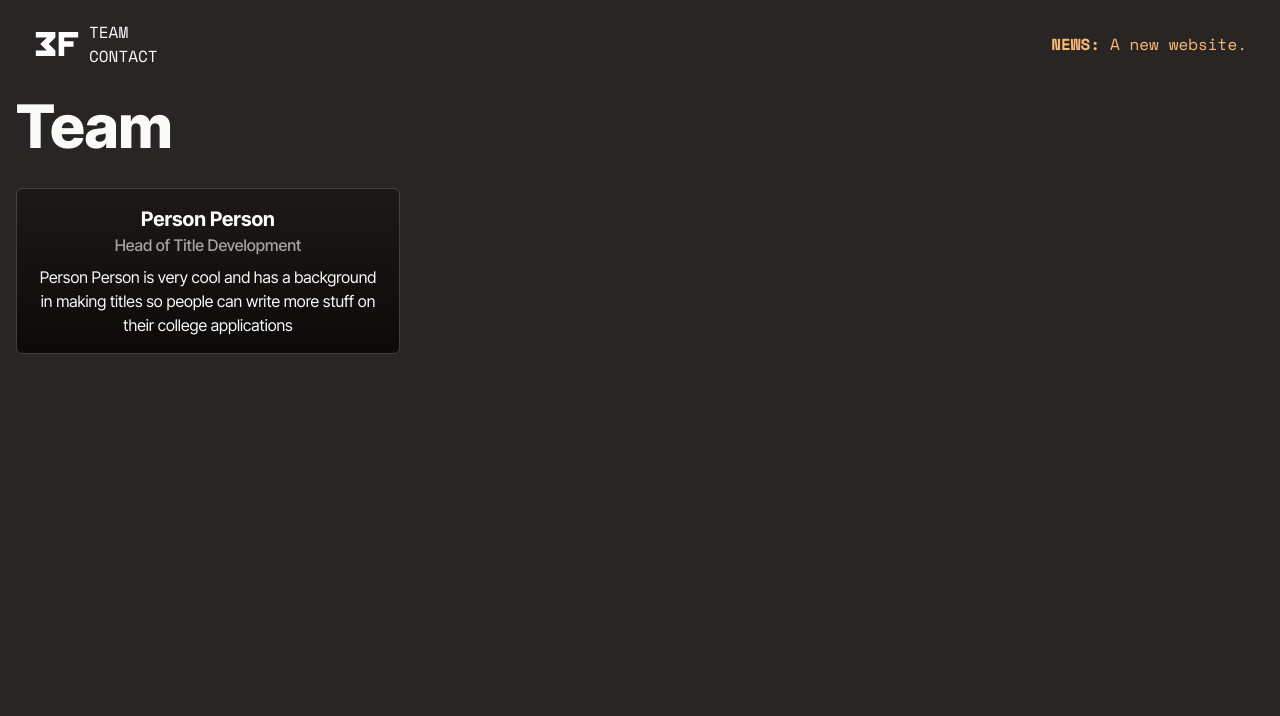
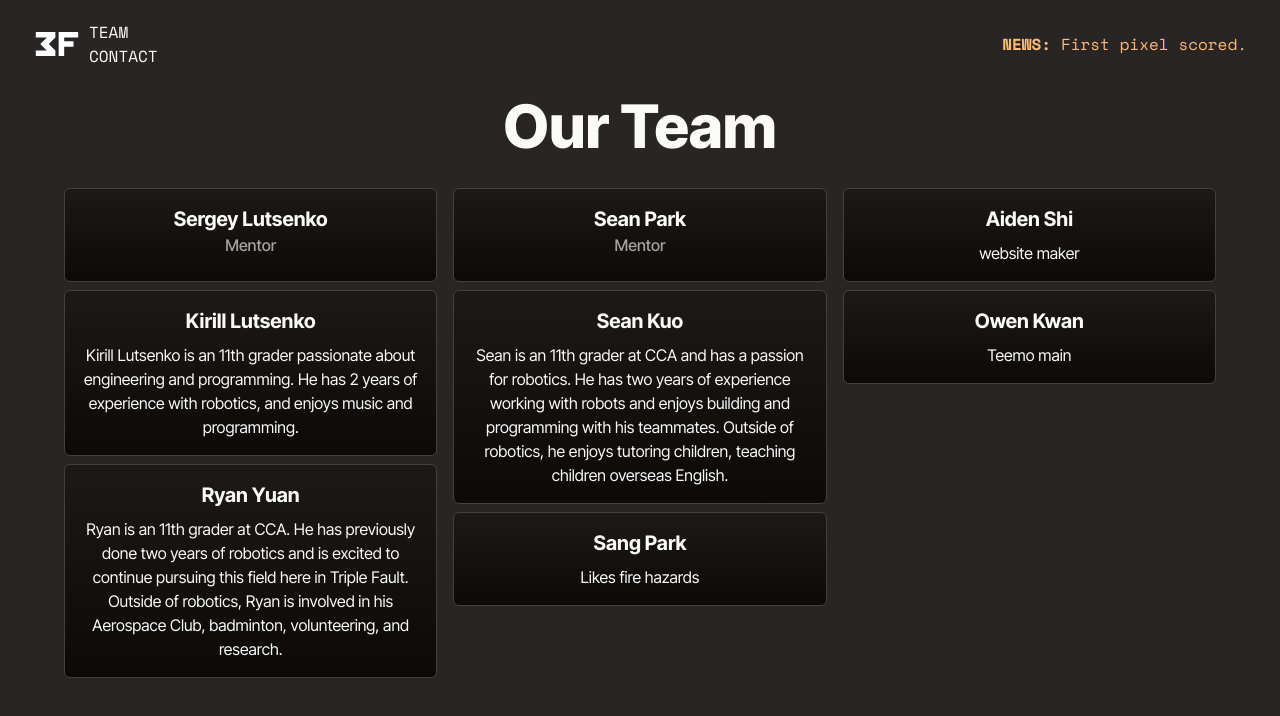
Before and after one commit to TripleFaultRobotics/website, a SvelteKit app: page /team in a window 1280 px wide. Shown: the top 716 px of the page. Built offline with nearby package versions, Linux system fonts and the light colour scheme.

Commit message:
all page updates

```diff
--- a/package.json
+++ b/package.json
@@ -27,6 +27,7 @@
   "type": "module",
   "dependencies": {
     "@studio-freight/lenis": "^1.0.19",
+    "lucide-svelte": "^0.279.0",
     "motion": "^10.16.2"
   }
 }
--- a/src/app.css
+++ b/src/app.css
@@ -1,4 +1,4 @@
- @import url('https://fonts.googleapis.com/css2?family=Inter+Tight:wght@400;500;600;700;800;900&family=Space+Mono:ital,wght@0,400;0,700;1,400&display=swap');
+@import url('https://fonts.googleapis.com/css2?family=Inter+Tight:wght@400;500;600;700;800;900&family=Space+Mono:ital,wght@0,400;0,700;1,400&display=swap');
 @tailwind base;
 @tailwind components;
 @tailwind utilities;
--- a/src/routes/+layout.svelte
+++ b/src/routes/+layout.svelte
@@ -27,7 +27,7 @@
       <li><a href="{base}/team" class="hover:underline hover:opacity-75"><HoverDecryptText content="TEAM"/></a></li>
       <li><a href="{base}/contact" class="hover:underline hover:opacity-75"><HoverDecryptText content="CONTACT"/></a></li>
     </ul>
-    <a class="ml-auto font-mono text-orange-300 hover:underline hover:opacity-75" href="{base}/timeline"><span class="font-bold">NEWS:</span> A new website.</a>
+    <a class="ml-auto font-mono text-orange-300 hover:underline hover:opacity-75" href="{base}/timeline"><span class="font-bold">NEWS:</span> First pixel scored.</a>
   </nav>
 </header>
 
--- a/src/routes/contact/+page.svelte
+++ b/src/routes/contact/+page.svelte
@@ -1,9 +1,11 @@
 <script>
-    import Card from "$lib/components/Card.svelte"
-  </script>
+  import Card from "$lib/components/Card.svelte";
+  import { Mail } from "lucide-svelte"
+</script>
 
-  <h1 class="text-6xl font-extrabold mb-8">Contact and Media</h1>
-  <Card class="sm:w-96">
-    <h3 class="font-bold text-xl text-center">Email</h3>
-    <h4 class="font-medium text-stone-400 mb-2 text-center">kirill@lutsenko.com</h4>
-  </Card>
+<h1 class="mb-8 text-6xl font-extrabold text-center">Contact</h1>
+<div class="max-w-[85ch] m-auto">
+  <h3 class="text-xl font-bold"><Mail class="inline mr-1" size={20} strokeWidth={2.5} />Email:
+    <a href="mailto:team@3fault.com" class="font-normal hover:-translate-y-0.5 active:translate-y-1 transition-transform inline-block"><Card class="py-1 px-3">team@3fault.com</Card></a>
+  </h3>
+</div>
--- a/src/routes/team/+page.svelte
+++ b/src/routes/team/+page.svelte
@@ -2,9 +2,46 @@
   import Card from "$lib/components/Card.svelte"
 </script>
 
-<h1 class="text-6xl font-extrabold mb-8">Team</h1>
-<Card class="sm:w-96">
-  <h3 class="font-bold text-xl text-center">Person Person</h3>
-  <h4 class="font-medium text-stone-400 mb-2 text-center">Head of Title Development</h4>
-  <p class="text-center">Person Person is very cool and has a background in making titles so people can write more stuff on their college applications</p>
-</Card>
+<h1 class="mb-8 text-6xl font-extrabold text-center">Our Team</h1>
+<div class="grid grid-cols-3 gap-4 max-w-[72rem] m-auto">
+  <div class="grid gap-2 h-fit">
+    <Card class="w-full">
+      <h3 class="text-xl font-bold text-center">Sergey Lutsenko</h3>
+      <h4 class="mb-2 font-medium text-center text-stone-400">Mentor</h4>
+      <p class="text-center"></p>
+    </Card>
+    <Card class="w-full">
+      <h3 class="text-xl font-bold text-center mb-2">Kirill Lutsenko</h3>
+      <p class="text-center">Kirill Lutsenko is an 11th grader passionate about engineering and programming. He has 2 years of experience with robotics, and enjoys music and programming.</p>
+    </Card>
+    <Card class="w-full">
+      <h3 class="text-xl font-bold text-center mb-2">Ryan Yuan</h3>
+      <p class="text-center">Ryan is an 11th grader at CCA. He has previously done two years of robotics and is excited to continue pursuing this field here in Triple Fault. Outside of robotics, Ryan is involved in his Aerospace Club, badminton, volunteering, and research.</p>
+    </Card>
+  </div>
+  <div class="grid gap-2 h-fit">
+    <Card class="w-full">
+      <h3 class="text-xl font-bold text-center">Sean Park</h3>
+      <h4 class="mb-2 font-medium text-center text-stone-400">Mentor</h4>
+      <p class="text-center"></p>
+    </Card>
+    <Card class="w-full">
+      <h3 class="text-xl font-bold text-center mb-2">Sean Kuo</h3>
+      <p class="text-center">Sean is an 11th grader at CCA and has a passion for robotics. He has two years of experience working with robots and enjoys building and programming with his teammates. Outside of robotics, he enjoys tutoring children, teaching children overseas English.</p>
+    </Card>
+    <Card class="w-full">
+      <h3 class="text-xl font-bold text-center mb-2">Sang Park</h3>
+      <p class="text-center">Likes fire hazards</p>
+    </Card>
+  </div>
+  <div class="grid gap-2 h-fit">
+    <Card class="w-full">
+      <h3 class="text-xl font-bold text-center mb-2">Aiden Shi</h3>
+      <p class="text-center">website maker</p>
+    </Card>
+    <Card class="w-full">
+      <h3 class="text-xl font-bold text-center mb-2">Owen Kwan</h3>
+      <p class="text-center">Teemo main</p>
+    </Card>
+  </div>
+</div>
--- a/src/routes/timeline/+page.svelte
+++ b/src/routes/timeline/+page.svelte
@@ -7,6 +7,11 @@
 
 <div class="max-w-[50rem] m-auto">
   <div class="border-l-2 border-dashed border-white flex gap-8 flex-col">
+    <Card class="ml-4 grow">
+      <h2 class={titleClasses}>First Pixel Scored</h2>
+      <h3 class={dateClasses}>October 15, 2023</h3>
+      <p class="mt-2">Our robot scored its first pixel :)</p>
+    </Card>
     <Card class="ml-4 grow">
       <h2 class={titleClasses}>A New Website</h2>
       <h3 class={dateClasses}>Aug 26, 2023</h3>
```
Also changed, not shown: 1 other file (tests, documents, lock files or other folders).
